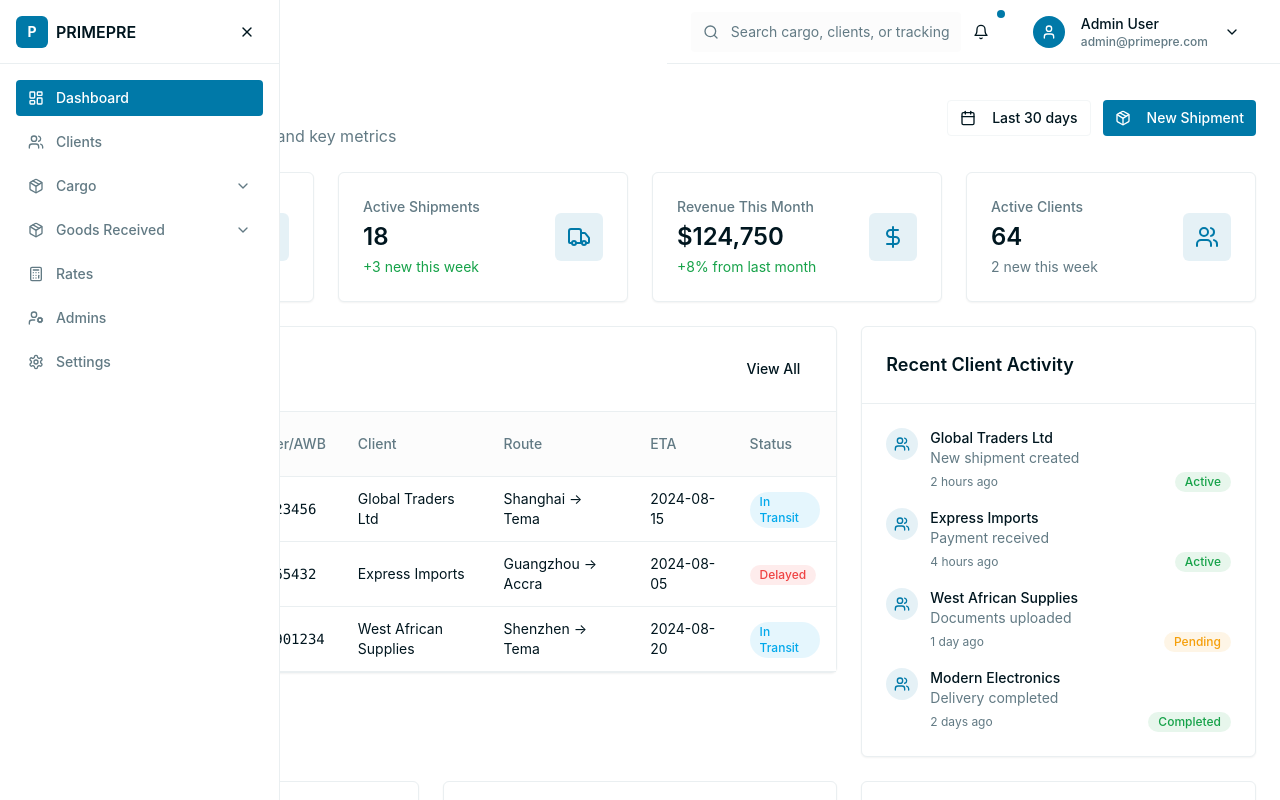
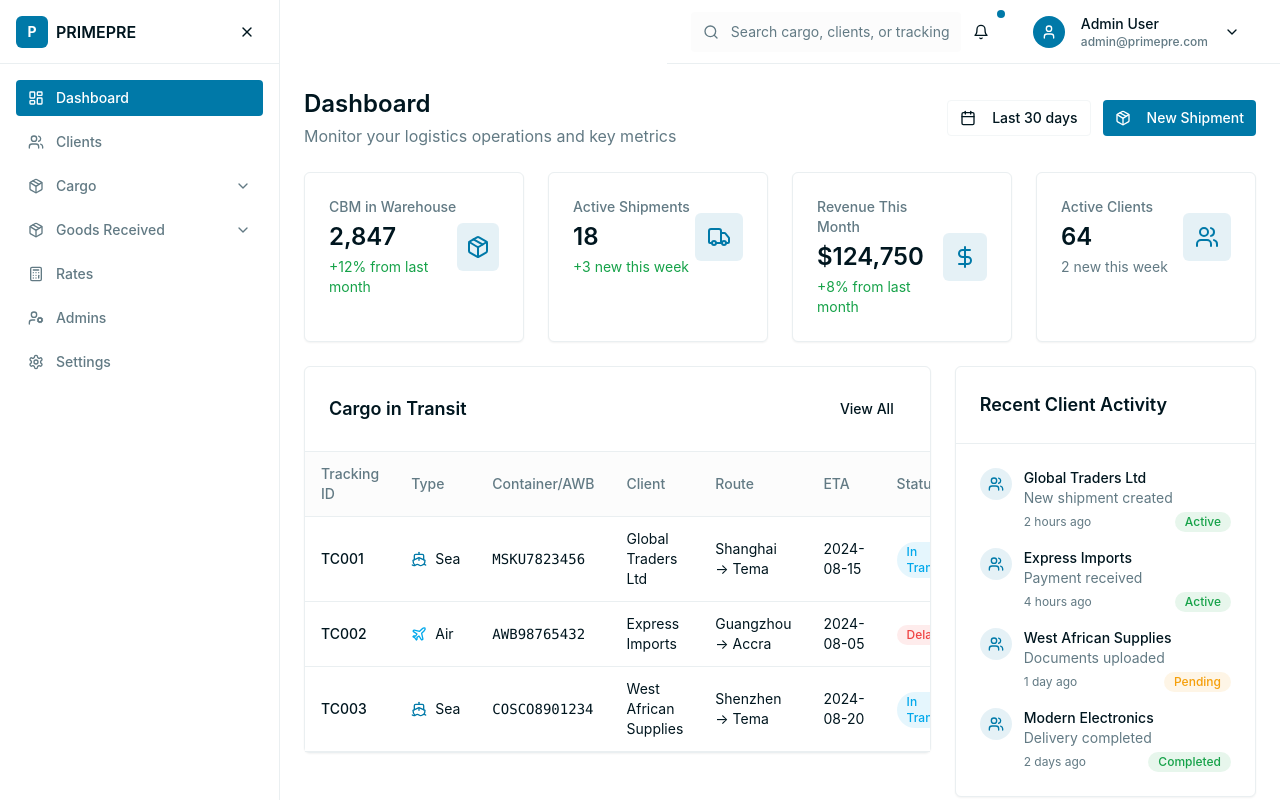
Before and after one commit to mckenzie-work/prime-cargo-vision, a React (Vite) app: page / in a window 1280 px wide. Shown: the top 800 px of the page. Built offline with nearby package versions, Linux system fonts and the light colour scheme.

Commit message:
Fix page content overlap
Adjusted layout in AppLayout to ensure page content is not hidden under the header or sidebar, even when the sidebar is minimized.

```diff
--- a/tailwind.config.ts
+++ b/tailwind.config.ts
@@ -26,6 +26,10 @@ export default {
 				'content': 'var(--content-max-width)',
 			},
 			width: {
+				'sidebar': 'var(--sidebar-width)',
+				'sidebar-collapsed': 'var(--sidebar-collapsed-width)',
+			},
+			margin: {
 				'sidebar': 'var(--sidebar-width)',
 				'sidebar-collapsed': 'var(--sidebar-collapsed-width)',
 			},
```
